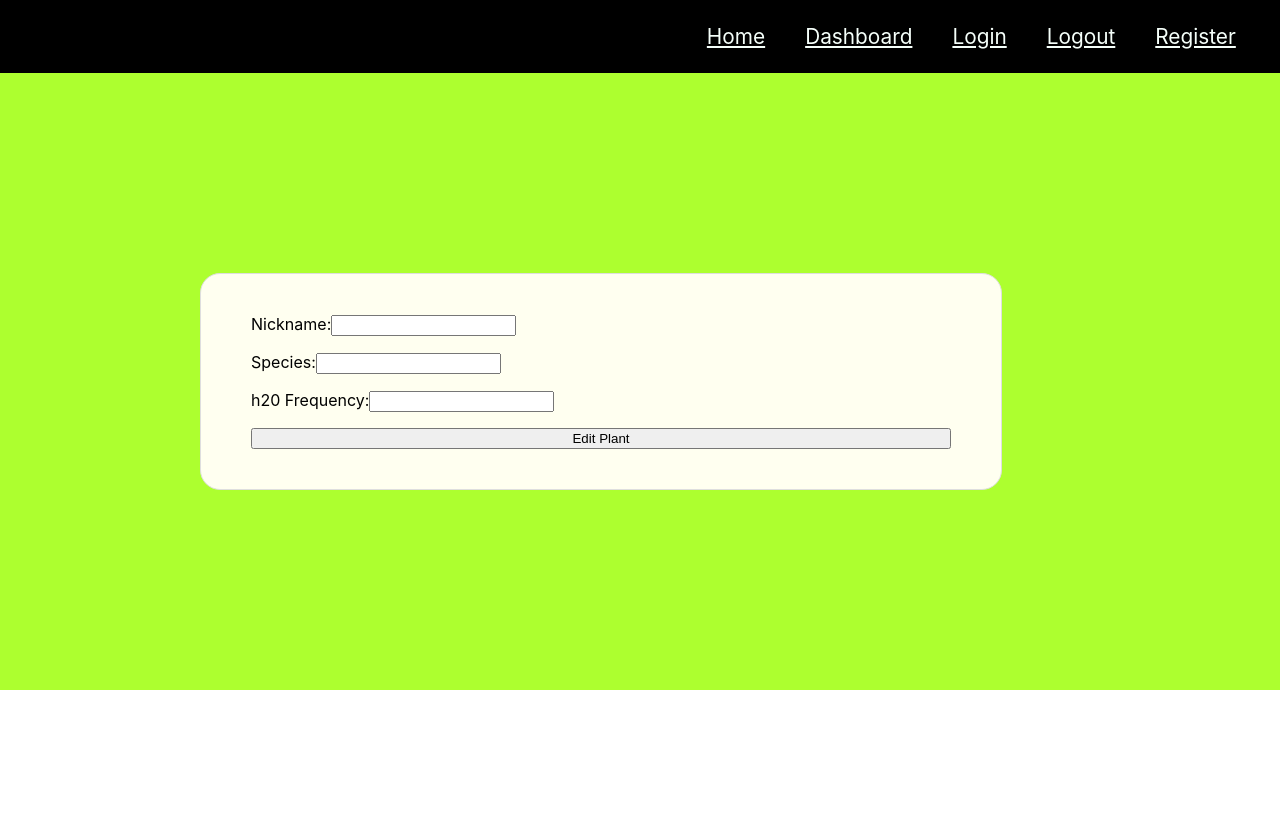
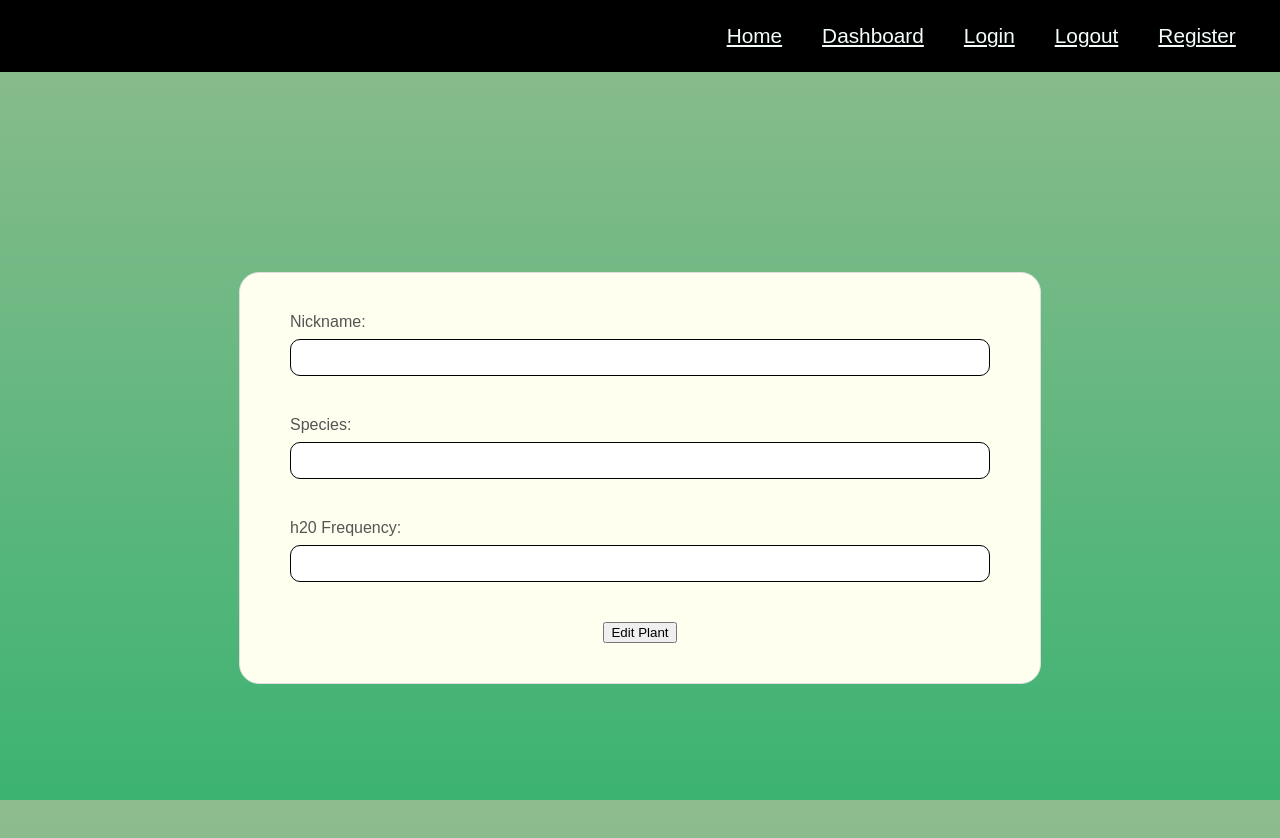
Before and after one commit to dconley1212/unit4buildweekproject, a React (Create React App) app in the folder client/: page /update/1/1 in a window 1280 px wide. Shown: the top 838 px of the page. Before the commit the page ends 800 px from the top, so only its background shows below. Built offline with nearby package versions, Linux system fonts and the light colour scheme; no server answers; sample sign-in values are in the browser's storage.

Commit message:
added styling to the form and labels and inputs of edit plants component and gave the component the gglobal styling as well

```diff
--- a/client/src/Components/AddPlant.js
+++ b/client/src/Components/AddPlant.js
@@ -17,6 +17,7 @@ const StyledForm = styled.form`
   display: flex;
   flex-direction: column;
   justify-content: space-around;
+  align-items: center;
   margin: 0 auto;
   max-width: 700px;
   padding: 40px 50px;
@@ -28,6 +29,7 @@ const StyledInput = styled.input`
   box-sizing: border-box;
   padding: 10px;
   width: 100%;
+  margin-top: 0.5rem;
 `;
 const StyledLabel = styled.label`
   color: black;
@@ -36,6 +38,7 @@ const StyledLabel = styled.label`
   font-size: 16px;
   font-weight: 500;
   margin-bottom: 1.5rem;
+  width: 80%;
 `;
 
 const StyledButton = styled.button`
--- a/client/src/Components/App.js
+++ b/client/src/Components/App.js
@@ -92,6 +92,7 @@ function App() {
       </StyledHeader>
       <Switch>
         <PrivateRoute path="/update/:user_id/:plant_id">
+          <GlobalStyle />
           <EditPlant />
         </PrivateRoute>
         <PrivateRoute path="/dashboard/add">
--- a/client/src/Components/EditPlant.js
+++ b/client/src/Components/EditPlant.js
@@ -6,8 +6,6 @@ import * as Yup from "yup";
 import styled from "styled-components";
 
 const StyledEditContainer = styled.div`
-  background: #adff2f;
-  margin: 0px;
   padding: 200px;
 `;
 
@@ -16,10 +14,27 @@ const StyledEditForm = styled.form`
   display: flex;
   flex-direction: column;
   justify-content: space-around;
+  align-items: center;
   border: 1px solid #dedede;
   border-radius: 20px;
+  margin: 0 auto;
   padding: 40px 50px;
   max-width: 700px;
+`;
+
+const StyledEditLabel = styled.label`
+  margin-bottom: 1.5rem;
+  width: 100%;
+  display: block;
+`;
+
+const StyledEditInput = styled.input`
+  padding: 10px;
+  border: 1px solid black;
+  border-radius: 10px;
+  box-sizing: border-box;
+  width: 100%;
+  margin-top: 0.5rem;
 `;
 
 const EditPlant = () => {
@@ -93,36 +108,36 @@ const EditPlant = () => {
   return (
     <StyledEditContainer>
       <StyledEditForm onSubmit={handleSubmit}>
-        <label>
+        <StyledEditLabel>
           Nickname:
-          <input
+          <StyledEditInput
             type="text"
             name="nickname"
             value={editedPlant.nickname}
             onChange={handleChanges}
           />
           <p>{editErrors.nickname}</p>
-        </label>
-        <label>
+        </StyledEditLabel>
+        <StyledEditLabel>
           Species:
-          <input
+          <StyledEditInput
             type="text"
             name="species"
             value={editedPlant.species}
             onChange={handleChanges}
           />
           <p>{editErrors.species}</p>
-        </label>
-        <label>
+        </StyledEditLabel>
+        <StyledEditLabel>
           h20 Frequency:
-          <input
+          <StyledEditInput
             type="text"
             name="h20_frequency"
             value={editedPlant.h20_frequency}
             onChange={handleChanges}
           />
           <p>{editErrors.h20_frequency}</p>
-        </label>
+        </StyledEditLabel>
         <button>Edit Plant</button>
       </StyledEditForm>
     </StyledEditContainer>
```
